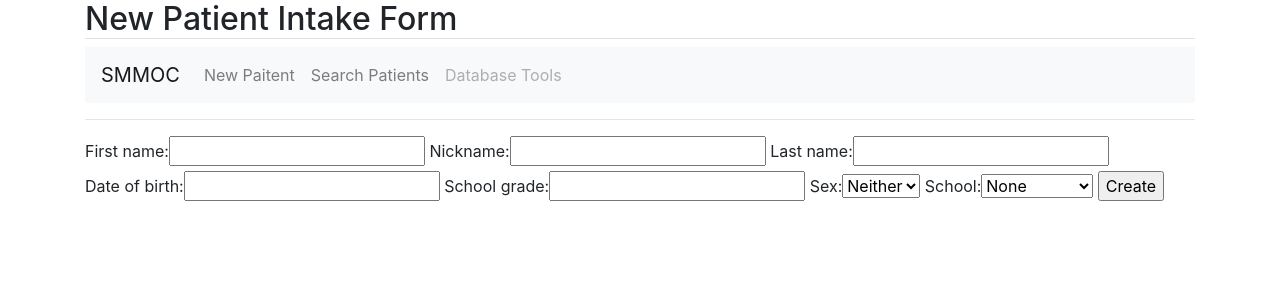
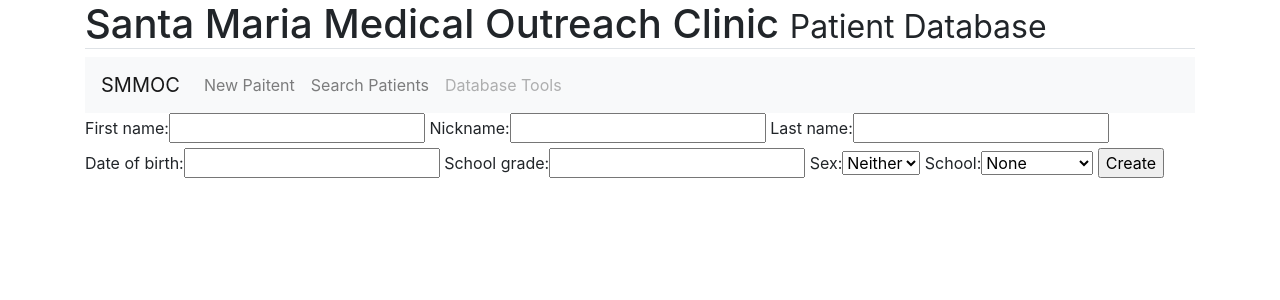
Before and after one commit to TJBrunson/MOCRecords, a Django app: page /new_patient/ in a window 1280 px wide. Shown: the top 300 px of the page. Run offline with Django 3.2, Linux system fonts and the light colour scheme; some libraries are stand-ins or nearby versions.

Commit message:
added base template for easier page dev

```diff
--- a/mysite/settings.py
+++ b/mysite/settings.py
@@ -55,7 +55,7 @@ ROOT_URLCONF = 'mysite.urls'
 TEMPLATES = [
     {
         'BACKEND': 'django.template.backends.django.DjangoTemplates',
-        'DIRS': [],
+        'DIRS': [(os.path.join(BASE_DIR, 'templates')),],
         'APP_DIRS': True,
         'OPTIONS': {
             'context_processors': [
--- a/patientRecords/templates/patientRecords/new_patient.html
+++ b/patientRecords/templates/patientRecords/new_patient.html
@@ -1,39 +1,6 @@
-{% load static %}
-<!doctype html>
-<html lang="en">
-  <head>
-    <!-- Required meta tags -->
-    <meta charset="utf-8">
-    <meta name="viewport" content="width=device-width, initial-scale=1, shrink-to-fit=no">
+{% extends 'base_layout.html' %}
 
-    <!-- Bootstrap CSS -->
-    <link href="{% static 'patientRecords/bootstrap.min.css' %}" rel="stylesheet">
-
-    <title>New Patient</title>
-  </head>
-  <body>
-    <!--Header-->
-    <div class="container">
-      <h2 class="border-bottom">New Patient Intake Form</h2>
-    </div>
-    <!--nav bar-->
-    <div class="container">
-      <nav class="navbar navbar-expand-lg navbar-light bg-light ">
-        <a class="navbar-brand" href="#">SMMOC</a>
-        <button class="navbar-toggler" type="button" data-toggle="collapse" data-target="#navbarNavAltMarkup" aria-controls="navbarNavAltMarkup" aria-expanded="false" aria-label="Toggle navigation">
-          <span class="navbar-toggler-icon"></span>
-        </button>
-        <div class="collapse navbar-collapse" id="navbarNavAltMarkup">
-          <div class="navbar-nav">
-            <a class="nav-item nav-link" href="new-patient.html">New Paitent</a>
-            <a class="nav-item nav-link" href="#">Search Patients</a>
-            <a class="nav-item nav-link disabled" href="#">Database Tools</a>
-          </div>
-        </div>
-      </nav>
-      <hr>
-    </div>
-
+{% block content %}
 <!--Form Container-->
 <div class="container">
   <form  action="{% url 'patientRecords:new_patient' %}" method="post" class="form">
@@ -42,10 +9,4 @@
     <input type="submit", value="Create">
   </form>
 </div>
-    <!-- Optional JavaScript -->
-    <!-- jQuery first, then popper, then Bootstrap JS -->
-    <script src="{% static 'patientRecords/jquery-3.3.1.min.js' %}"></script>
-    <script src="{% static 'patientRecords/popper.min.js' %}"></script>
-    <script src="{% static 'patientRecords/bootstrap.min.js' %}"></script>
-  </body>
-</html>
+{% endblock %}
--- a/templates/base_layout.html
+++ b/templates/base_layout.html
@@ -0,0 +1,45 @@
+{% load static from staticfiles%}
+<!doctype html>
+
+<html lang="en">
+  <head>
+    <!-- Required meta tags -->
+    <meta charset="utf-8">
+    <meta name="viewport" content="width=device-width, initial-scale=1, shrink-to-fit=no">
+
+    <!-- Bootstrap CSS -->
+    <link href="{% static 'patientRecords/bootstrap.min.css' %}" rel="stylesheet">
+    <link href="{% static 'patientRecords/custom.css' %}" rel="stylesheet">
+
+    <title>SMMOC Patient Database</title>
+  </head>
+  <body>
+    <!--Header-->
+      <div class="container">
+        <h1 class="border-bottom">Santa Maria Medical Outreach Clinic <small>Patient Database</small></h1>
+      </div>
+    <!--nav bar-->
+    <div class="container">
+      <nav class="navbar navbar-expand-lg navbar-light bg-light ">
+        <a class="navbar-brand" href="#">SMMOC</a>
+        <button class="navbar-toggler" type="button" data-toggle="collapse" data-target="#navbarNavAltMarkup" aria-controls="navbarNavAltMarkup" aria-expanded="false" aria-label="Toggle navigation">
+          <span class="navbar-toggler-icon"></span>
+        </button>
+        <div class="collapse navbar-collapse" id="navbarNavAltMarkup">
+          <div class="navbar-nav">
+            <a class="nav-item nav-link" href="templets/new-patient.html">New Paitent</a>
+            <a class="nav-item nav-link" href="#">Search Patients</a>
+            <a class="nav-item nav-link disabled" href="#">Database Tools</a>
+          </div>
+        </div>
+      </nav>
+    </div>
+      {% block content %}
+      {% endblock %}
+    <!-- Optional JavaScript -->
+    <!-- jQuery first, then popper, then Bootstrap JS -->
+    <script src="{% static 'patientRecords/jquery-3.3.1.min.js' %}"></script>
+    <script src="{% static 'patientRecords/popper.min.js' %}"></script>
+    <script src="{% static 'patientRecords/bootstrap.min.js' %}"></script>
+  </body>
+</html>
```
Also changed, not shown: patientRecords/templates/patientRecords/index.html (+3 -43 lines). Lines whose indentation alone changed are shown as unchanged.
